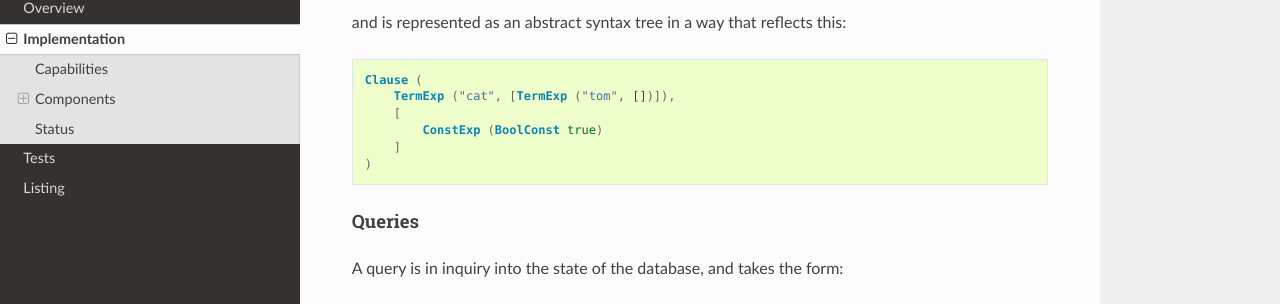
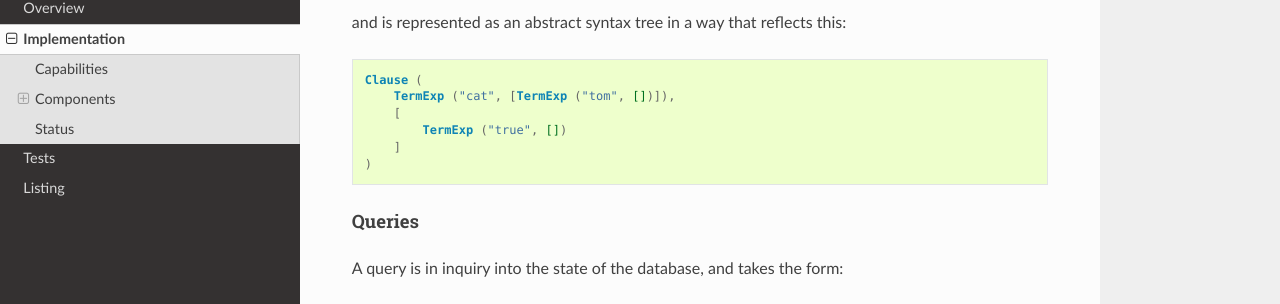
Before and after one commit to adamjstewart/prolog, a Sphinx documentation site: the page built from docs/implementation.rst, in a window 1280 px wide and 900 px high, scrolled down 1262 px. Shown: the part 137-441 px from the top of the window. Built offline with Sphinx 7.4.7 and the Read the Docs theme 2.0.0, drawn with Linux system fonts in a browser that asks for light colours.

Commit message:
Get rid of BoolConst

```diff
--- a/docs/implementation.rst
+++ b/docs/implementation.rst
@@ -77,7 +77,7 @@ and is represented as an abstract syntax tree in a way that reflects this:
    Clause (
        TermExp ("cat", [TermExp ("tom", [])]),
        [
-           ConstExp (BoolConst true)
+           TermExp ("true", [])
        ]
    )
 
```
Also changed, not shown: 5 other files.
